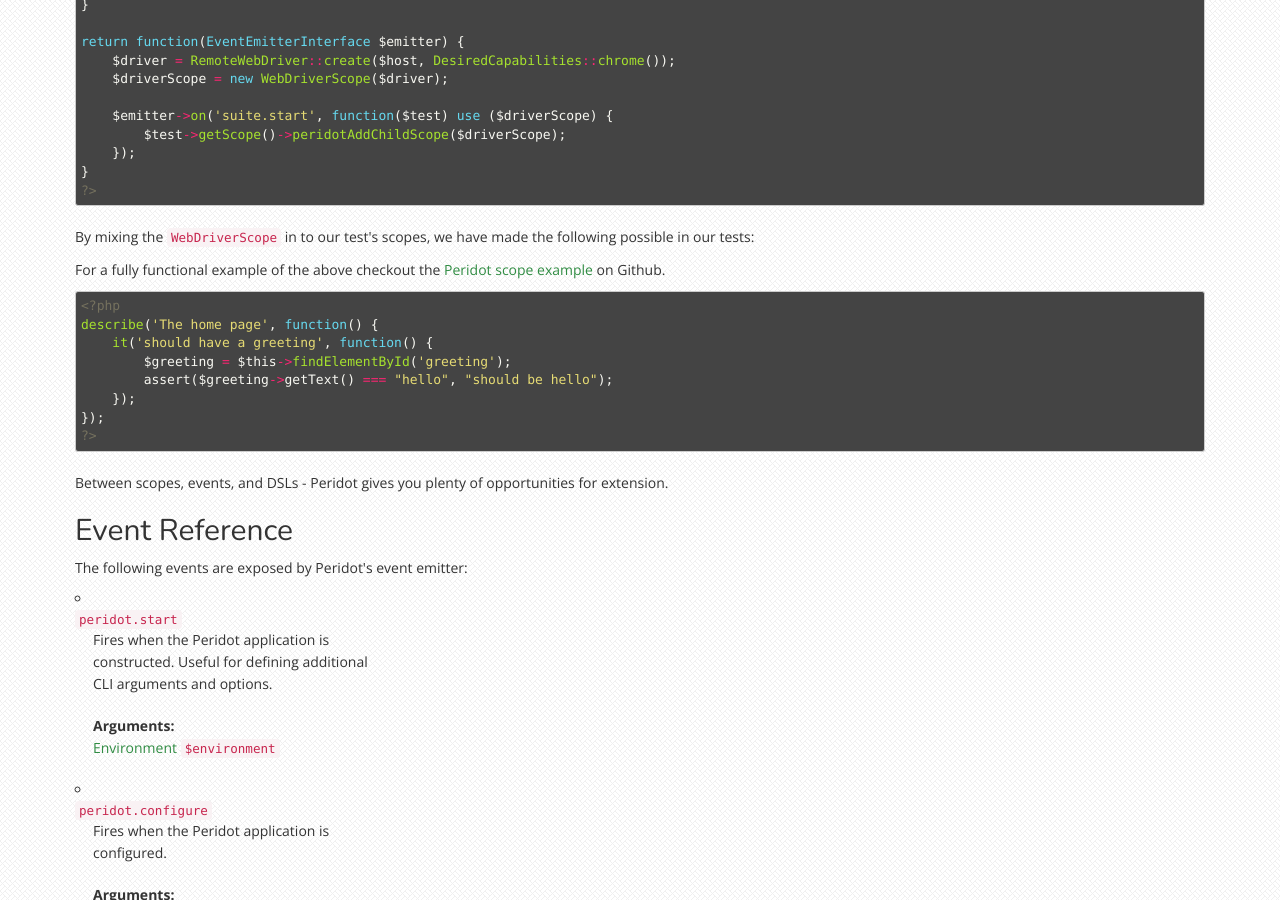
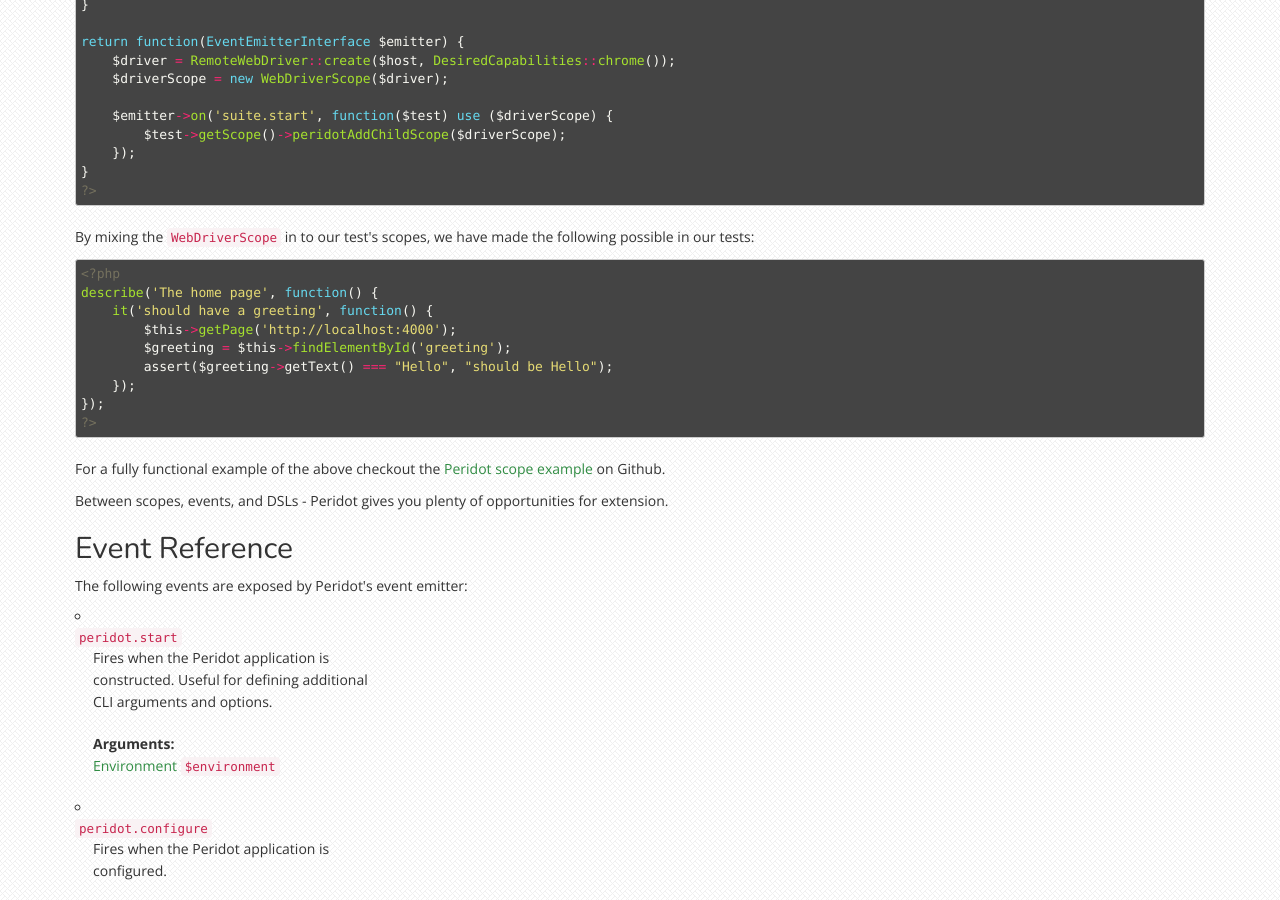
Before and after one commit to peridot-php/peridot-php.github.io, a Jekyll site: the page built from index.html, in a window 1280 px wide and 900 px high, scrolled down 5074 px. Built offline with Jekyll 4.4.1, drawn with Linux system fonts in a browser that asks for light colours.

Commit message:
update index

```diff
--- a/index.html
+++ b/index.html
@@ -311,20 +311,21 @@ return function(EventEmitterInterface $emitter) {
             By mixing the <code>WebDriverScope</code> in to our test's scopes, we have made the following possible in our tests:
         </p>
 
-        <p>
-            For a fully functional example of the above checkout the <a target="_blank" href="https://github.com/peridot-php/peridot-scope-example">Peridot scope example</a> on Github.
-        </p>
-
 {% highlight php %}
 <?php
 describe('The home page', function() {
     it('should have a greeting', function() {
+        $this->getPage('http://localhost:4000');
         $greeting = $this->findElementById('greeting');
-        assert($greeting->getText() === "hello", "should be hello");
+        assert($greeting->getText() === "Hello", "should be Hello");
     });
 });
 ?>
 {% endhighlight %}
+
+        <p>
+            For a fully functional example of the above checkout the <a target="_blank" href="https://github.com/peridot-php/peridot-scope-example">Peridot scope example</a> on Github.
+        </p>
 
         <p>
             Between scopes, events, and DSLs - Peridot gives you plenty of opportunities for extension.
```
